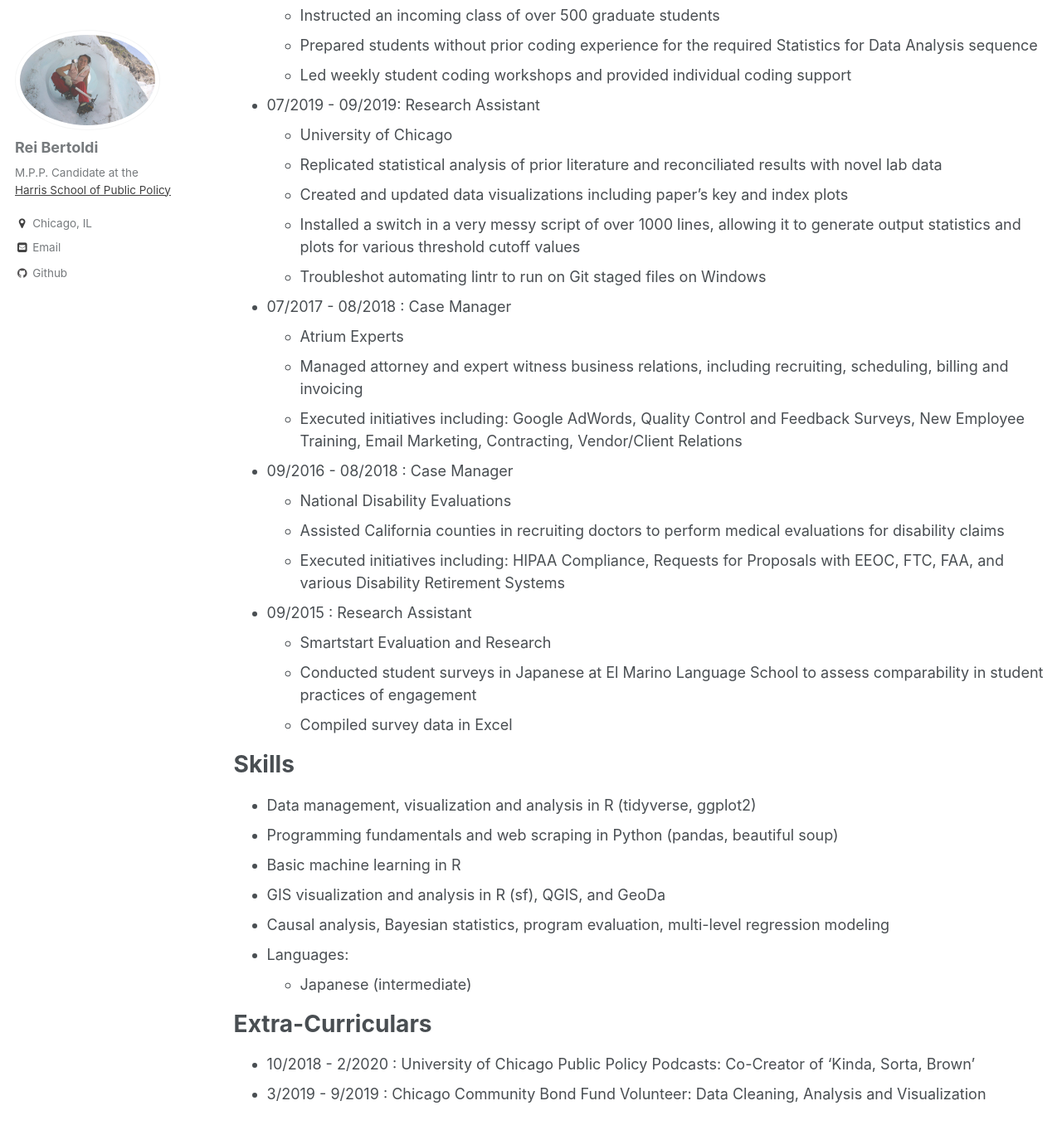
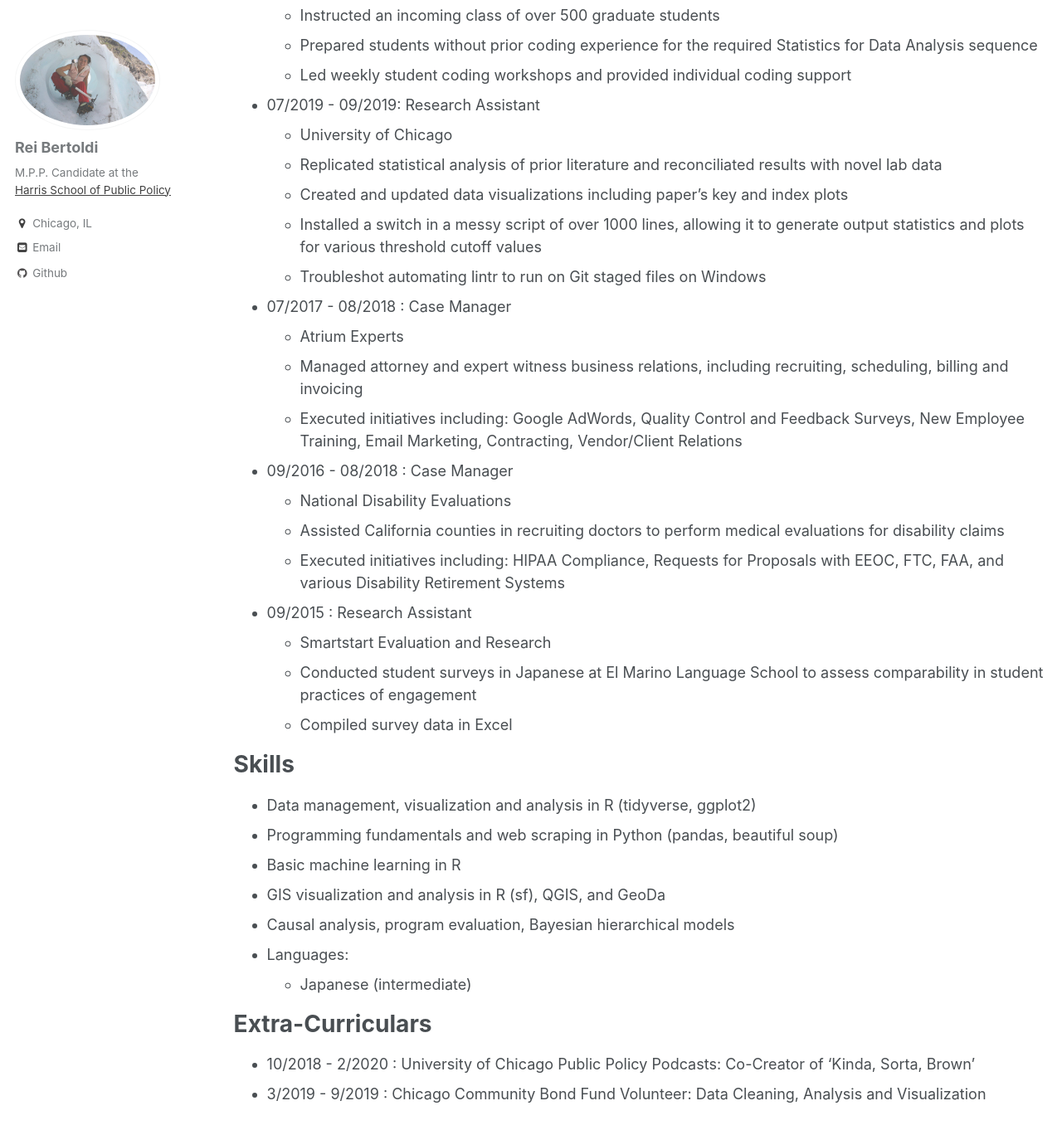
Before and after one commit to rhbertoldi/rhbertoldi.github.io, a Jekyll site: the page built from _pages/cv.md, in a window 1280 px wide and 1400 px high, scrolled down 448 px. Shown: the top 1368 px of the window at 83% size. Built offline with Jekyll 4.4.1, drawn with Linux system fonts in a browser that asks for light colours.

```diff
--- a/_pages/cv.md
+++ b/_pages/cv.md
@@ -27,7 +27,7 @@
   * University of Chicago
   * Replicated statistical analysis of prior literature and reconciliated results with novel lab data
   * Created and updated data visualizations including paper's key and index plots
-  * Installed a switch in a very messy script of over 1000 lines, allowing it to generate output statistics and plots for various threshold cutoff values
+  * Installed a switch in a messy script of over 1000 lines, allowing it to generate output statistics and plots for various threshold cutoff values
   * Troubleshot automating lintr to run on Git staged files on Windows
 
 * 07/2017 - 08/2018 : Case Manager
@@ -51,7 +51,7 @@
 * Programming fundamentals and web scraping in Python (pandas, beautiful soup)
 * Basic machine learning in R
 * GIS visualization and analysis in R (sf), QGIS, and GeoDa
-* Causal analysis, Bayesian statistics, program evaluation, multi-level regression modeling
+* Causal analysis, program evaluation, Bayesian hierarchical models
 * Languages:
   * Japanese (intermediate)
 
```
Also changed, not shown: _pages/about.md (+1 -1 lines), _projects/2009-10-01-paper-title-number-1.md (added, +11 -0 lines), images/cta-crime.gif (added).
